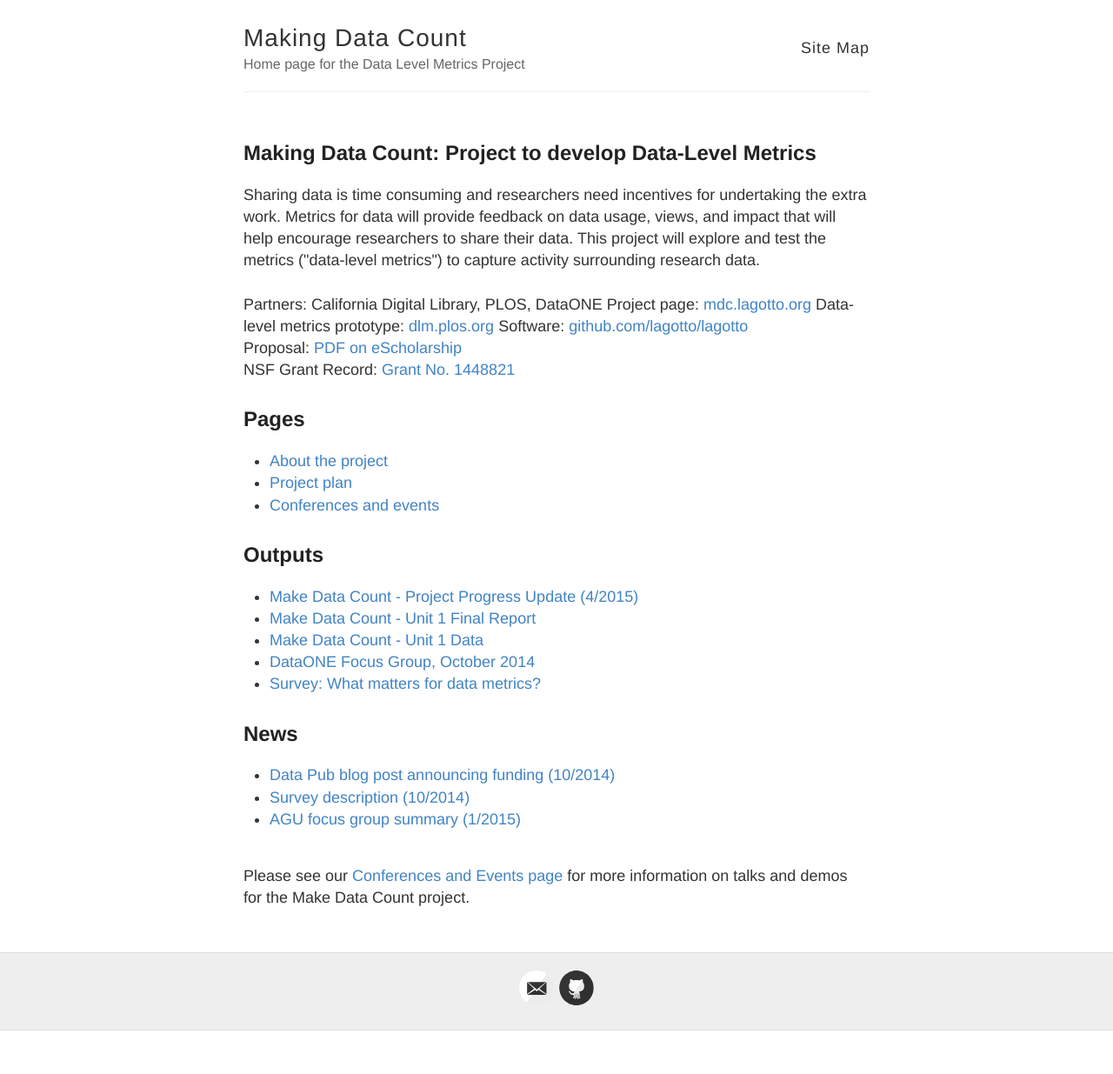
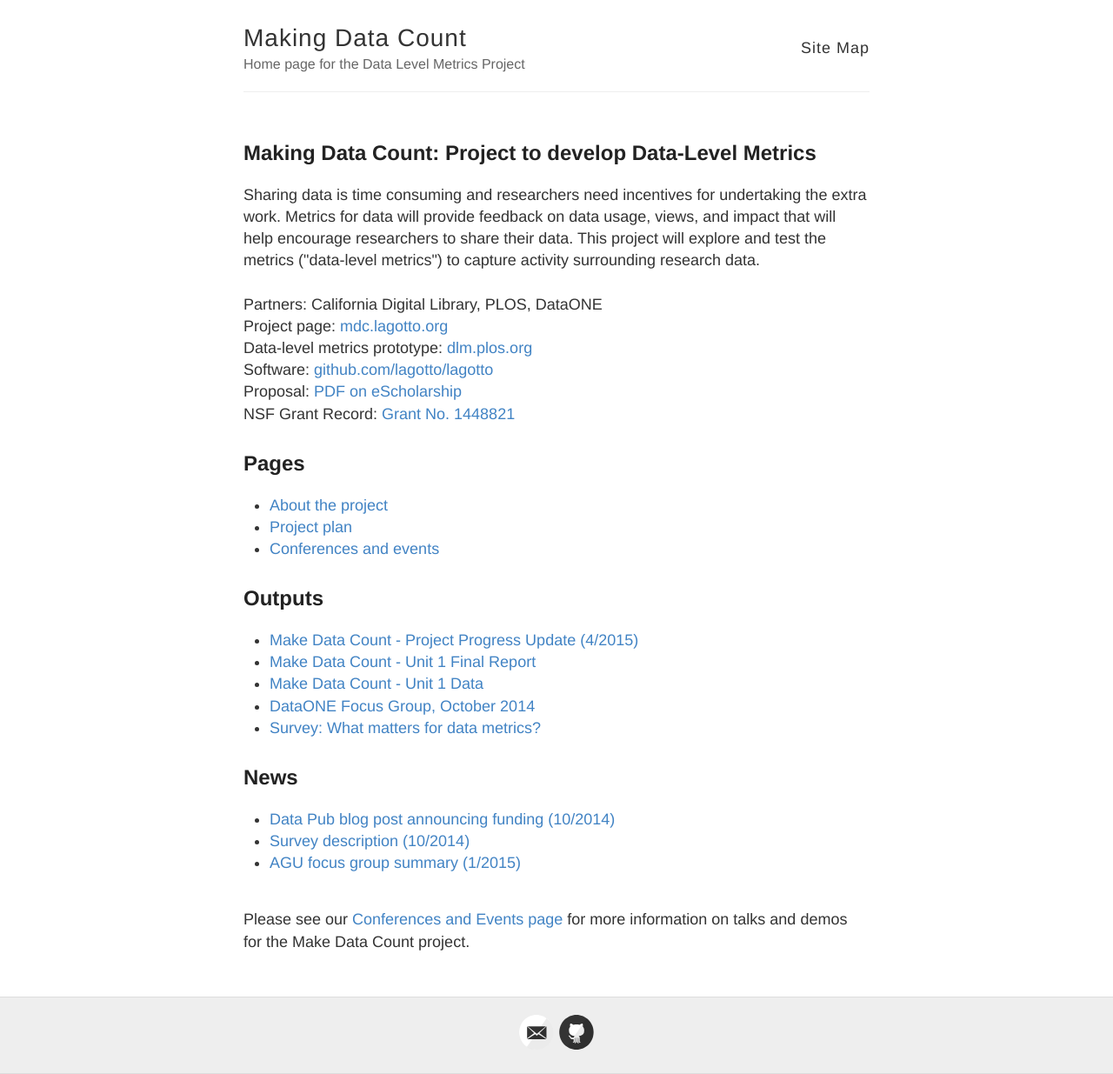
Before and after one commit to lagotto/MDC, a Jekyll site: the page built from index.html, in a window 1280 px wide. Shown: the whole page at 87% size. Built offline with Jekyll 4.4.1, drawn with Linux system fonts in a browser that asks for light colours; before the commit the page ends 1185 px from its top, so only the background shows below that; some of the changed lines change nothing that is shown.

Commit message:
added breaks

```diff
--- a/index.html
+++ b/index.html
@@ -25,9 +25,9 @@
 
 <br>
 Partners: California Digital Library, PLOS, DataONE
-Project page: <a href="http://mdc.lagotto.org">mdc.lagotto.org</a>
-Data-level metrics prototype: <a href="http://dlm.plos.org">dlm.plos.org </a>
-Software: <a href="http://github.com/lagotto/lagotto">github.com/lagotto/lagotto</a>
+<br>Project page: <a href="http://mdc.lagotto.org">mdc.lagotto.org</a>
+<br>Data-level metrics prototype: <a href="http://dlm.plos.org">dlm.plos.org </a>
+<br>Software: <a href="http://github.com/lagotto/lagotto">github.com/lagotto/lagotto</a>
 
 <br>
 Proposal:
```
